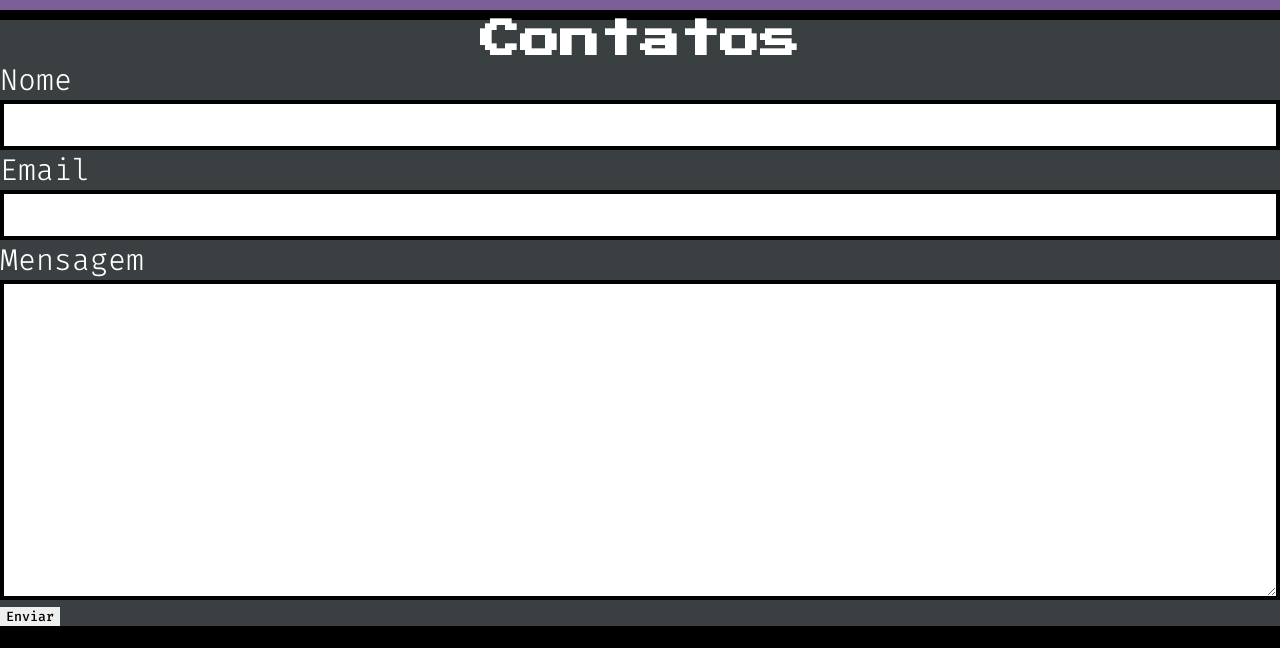
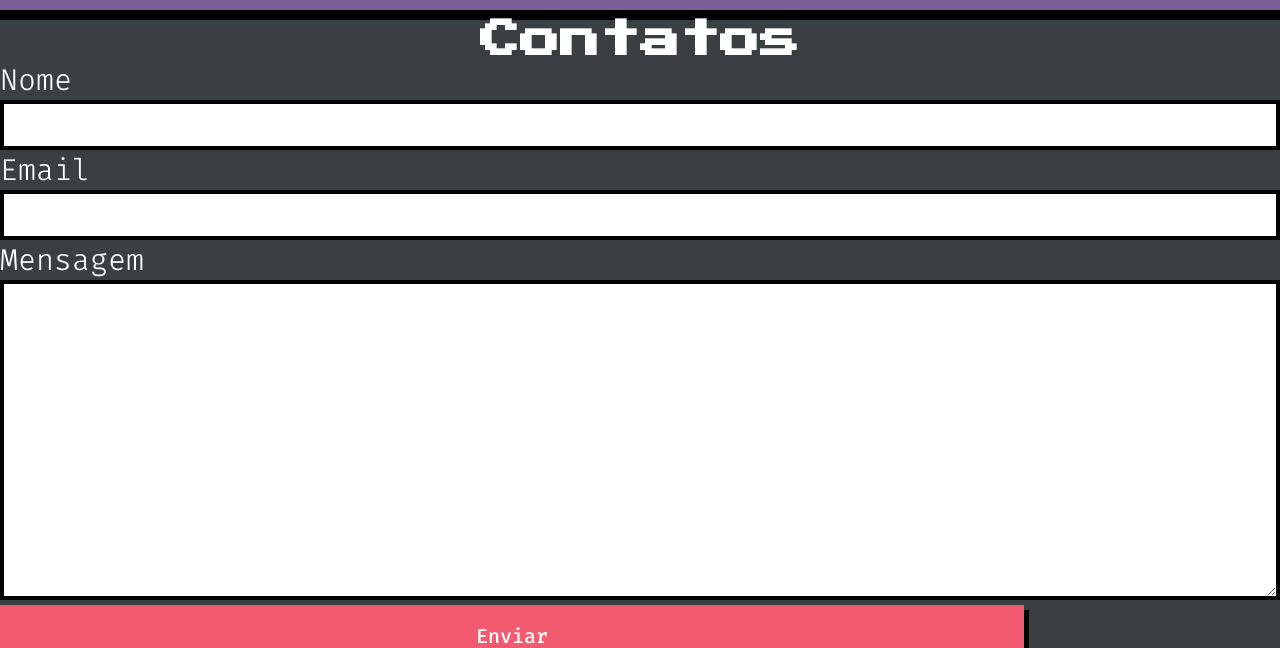
Before and after one commit to abraaosantosdev/abraaosantosdev.github.io, a plain HTML site: page index.html in a window 1280 px wide. Shown: the part 2918-3566 px from the top of the page. Drawn offline with Linux system fonts and the light colour scheme.

Commit message:
Add variation in main-button

```diff
--- a/css/components/main-button.css
+++ b/css/components/main-button.css
@@ -13,3 +13,7 @@
 .main-button:hover {
     transform: scale(1.2);
 }
+
+.main-button.-full {
+    width: 80%;
+}
--- a/index.html
+++ b/index.html
@@ -229,7 +229,7 @@
             <label class="main-label" for="message">Mensagem</label>
             <textarea class="main-input -textarea" name="" id="message"></textarea>
 
-            <button type="submit">Enviar</button>
+            <button class="main-button -full" type="submit">Enviar</button>
         </form>
 
         <footer class="main-footer">
```
